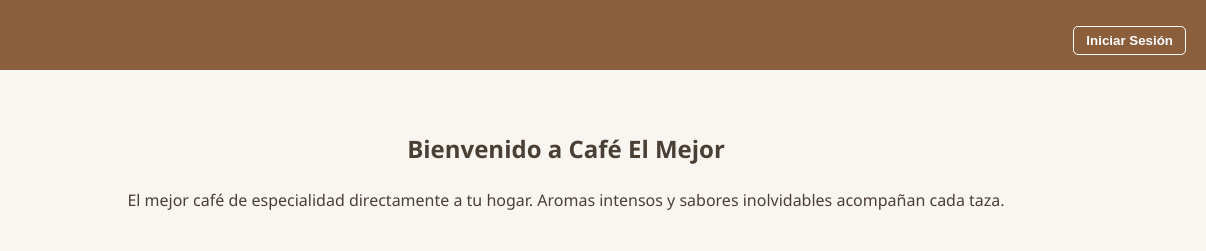
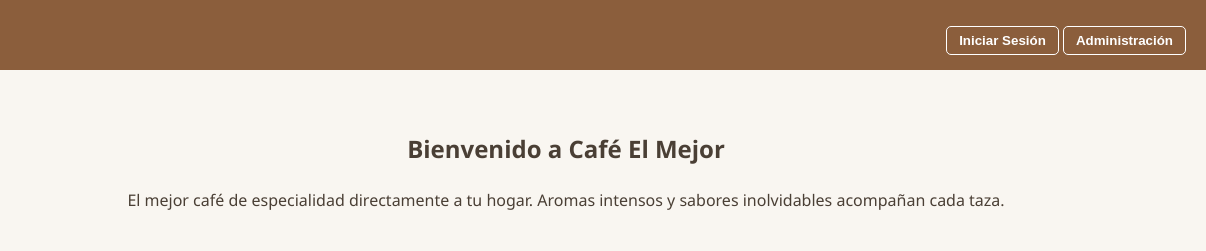
Before and after one commit to mefuentes/CafeV3, a plain HTML site: page frontend/landing.html in a window 1280 px wide. Shown: the top 251 px of the page, 74-1280 px from the left. Drawn offline with Linux system fonts and the light colour scheme.

Commit message:
Add admin access link on landing page

```diff
--- a/frontend/landing.html
+++ b/frontend/landing.html
@@ -8,7 +8,10 @@
 <body>
   <header>
     <img src="assets/logo.png" class="logo-header" alt="Logo">
-    <a href="login.html"><button class="logout-btn">Iniciar Sesión</button></a>
+    <div>
+      <a href="login.html"><button class="logout-btn">Iniciar Sesión</button></a>
+      <a href="admin/login"><button class="logout-btn">Administración</button></a>
+    </div>
   </header>
   <main>
     <section class="intro">
```
